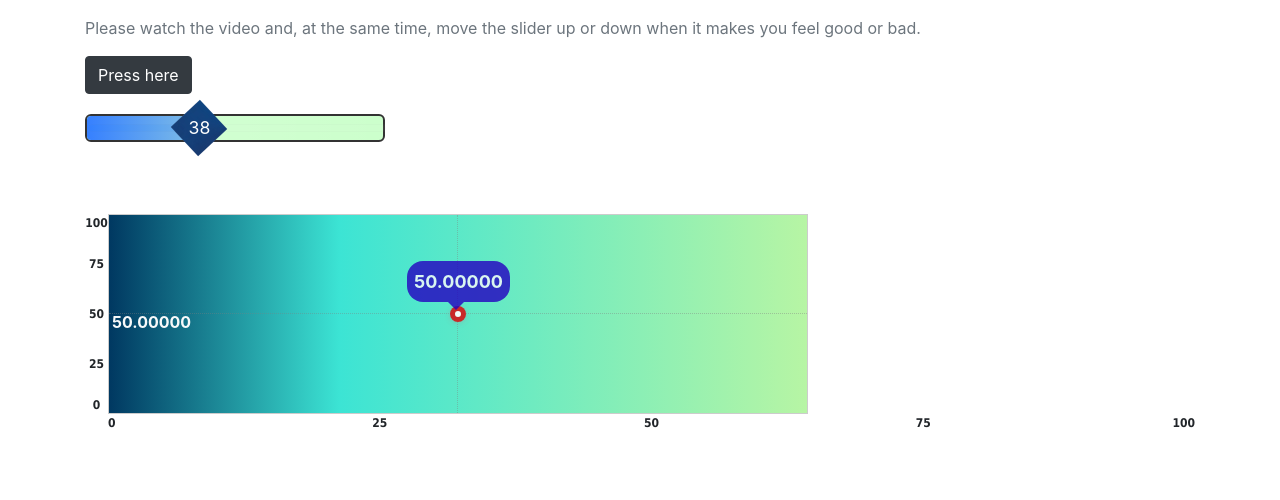
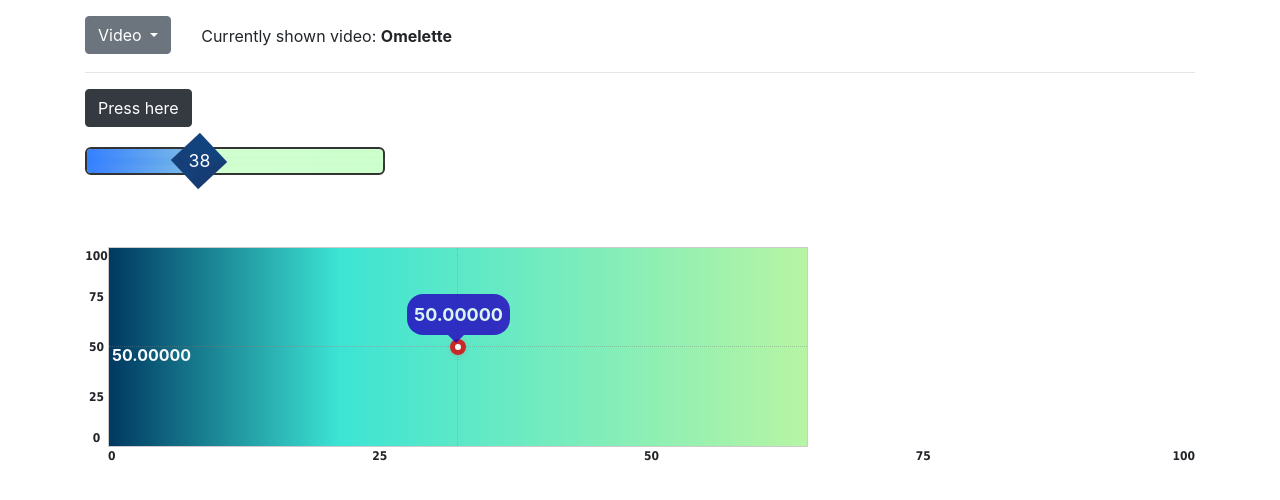
Before and after one commit to leahkla/cognitive-neuroscience-project, a Flask app: page /user in a window 1280 px wide. Shown: the part 56-556 px from the top of the page. Run offline with Flask 2, Linux system fonts and the light colour scheme; the visitor is signed in with stand-in values (Sample User, id 1); some libraries are stand-ins or nearby versions.

Commit message:
Added functionality to have multiple videos
The videos can be listed in video_conf.txt and the user can choose which one to watch.

```diff
--- a/app/templates/base.html
+++ b/app/templates/base.html
@@ -10,7 +10,7 @@
             crossorigin="anonymous"></script>
     <script src="https://code.jquery.com/ui/1.12.1/jquery-ui.js"></script>
     <script
-            src="https://maxcdn.bootstrapcdn.com/bootstrap/4.3.1/js/bootstrap.min.js"></script>
+            src="https://maxcdn.bootstrapcdn.com/bootstrap/4.3.1/js/bootstrap.bundle.min.js"></script>
     <link rel="stylesheet"
           href="https://stackpath.bootstrapcdn.com/bootstrap/4.3.1/css/bootstrap.min.css"
           integrity="sha384-ggOyR0iXCbMQv3Xipma34MD+dH/1fQ784/j6cY/iJTQUOhcWr7x9JvoRxT2MZw1T"
@@ -62,9 +62,6 @@ needs to be provided by templates that inherit from base. -->
 {% endblock %}
 
 
-<script src="https://stackpath.bootstrapcdn.com/bootstrap/4.3.1/js/bootstrap.min.js"
-        integrity="sha384-JjSmVgyd0p3pXB1rRibZUAYoIIy6OrQ6VrjIEaFf/nJGzIxFDsf4x0xIM+B07jRM"
-        crossorigin="anonymous"></script>
 </body>
 
 </html>
--- a/app/templates/user/user.html
+++ b/app/templates/user/user.html
@@ -33,20 +33,36 @@
 {% endblock %}
 
 
-{% set vimeoId = '65107797' %}
-
 {% block main_body %}
 
-<div class="container text-muted">
-    Please watch the video and, at the same time, move the slider up or down
-    when it makes you feel good or bad.
-    <p></p>
+<div class="container">
+    <div class="row">
+        <div class="dropdown col-md-auto">
+            <button class="btn btn-secondary dropdown-toggle" type="button"
+                    id="video_selector" data-toggle="dropdown"
+                    aria-haspopup="true" aria-expanded="false"
+                    data-display="static">
+                Video
+            </button>
+            <div class="dropdown-menu" aria-labelledby="dropdownMenuButton">
+                {% for id, v in vid_dict.items() %}
+                <a class="dropdown-item"
+                   href="{{ url_for('user.user', vid=id) }}">{{ v }}</a>
+                {% endfor %}
+            </div>
+        </div>
+        <div class="py-2 col-md-auto">
+            <span>Currently shown video: <b>{{currentVideo[1]}}</b></span>
+        </div>
+    </div>
+    <hr>
 </div>
+
 
 <div class="container">
     <div class="align-items-center">
         <div>
-            <div data-vimeo-id="{{ vimeoId }}"
+            <div data-vimeo-id="{{ currentVideo[0] }}"
                  id="player"></div>
         </div>
         <div>
@@ -59,12 +75,12 @@
                        value="50" name="value"
                        ondrag="slider_value.innerHTML = this.value;"
                        onchange="player.getCurrentTime().then(timestamp =>
-                                {sendData(timestamp, this.value, {{ vimeoId }})});
+                                {sendData(timestamp, this.value, {{ currentVideo[0] }})});
                                 slider_value.innerHTML = this.value;">
             </form> -->
 
         </div>
-        <div id="slider_value" class="align-self-end"
+        <div id="slider_value1" class="align-self-end"
              style="position:relative;bottom:30px">
         </div>
 
@@ -75,10 +91,10 @@
 
                         <input class="customrange" type="range" min="0"
                                max="100" value="50" name="value"
-                               ondrag="slider_value.innerHTML = this.value;"
+                               ondrag="slider_value1.innerHTML = this.value;"
                                onchange="player.getCurrentTime().then(timestamp =>
-                       {sendData2D(timestamp, this.value, 50, {{ vimeoId }})});
-                       slider_value.innerHTML = this.value;">
+                       {sendData2D(timestamp, this.value, 50, {{ currentVideo[0] }})});
+                       slider_value1.innerHTML = this.value;">
                     </div>
                     <div class="sliderthumb"></div>
                     <center>
@@ -88,13 +104,13 @@
             </form>
         </div>
 
-        <div id="slider_value" class="align-self-end"
+        <div id="slider_value2" class="align-self-end"
              style="position:relative;bottom:10px">
         </div>
         <div style="display:block;" id="slider_div">
 
             <input id="slider" class="align-self-end" min="0" max="100"
-                   ondrag="slider_value.innerHTML = this.value;"
+                   ondrag="slider_value2.innerHTML = this.value;"
                    onchange="twoDimensionalSliderOnChange();"
                    style="position:relative;bottom:10px">
 
@@ -113,10 +129,17 @@ function twoDimensionalSliderOnChange()
                console.log(valval);
                let valval1 = valval.split("|")[0];
                let valval2 = valval.split("|")[1];
-               sendData2D(timestamp, Math.round(parseFloat(valval1)), Math.round(parseFloat(valval2)), {{ vimeoId }});
+               sendData2D(timestamp, Math.round(parseFloat(valval1)), Math.round(parseFloat(valval2)), {{ currentVideo[0] }});
              }
            });
 }
+
+
+
+
+
+
+
 
 
 </script>
@@ -144,6 +167,13 @@ $('#slider').range2DSlider({
 
 $('#slider')
   .range2DSlider();
+
+
+
+
+
+
+
 
 
 </script>
@@ -180,6 +210,13 @@ $('#slider')
     });
 
 
+
+
+
+
+
+
+
 </script>
 
 <script>
@@ -206,12 +243,19 @@ $('#slider')
     });
     button.addEventListener("mouseup", event => {
         if(event.button == 0){
-                sendData2D(time, ticks, 50, {{ vimeoId }})
+                sendData2D(time, ticks, 50, {{ currentVideo[0] }})
                 clearInterval(clock);
                 ticks = 0;
         }
     });
 
 
+
+
+
+
+
+
+
 </script>
 {% endblock %}
--- a/app/user/routes.py
+++ b/app/user/routes.py
@@ -6,7 +6,7 @@ It has only the webpages belonging to the user blueprint,
 i.e. those belonging to the user interface.
 """
 
-from flask import render_template
+from flask import render_template, request, flash
 
 from app.user import bp
 from app.functionalities import check_access_right
@@ -25,4 +25,19 @@ def user():
     # videos = {'Omelette':'65107797', 'Happiness':'28374299'}
 
     check_access_right(forbidden='researcher', redirect_url='researcher.chart')
-    return render_template('user/user.html')  # , videos=videos)
+
+    vid_file = 'app/user/video_conf.txt'
+    with open(vid_file) as f:
+        videos = f.readlines()
+    vid_list = [x.strip() for x in videos if x.strip() if
+                (x.strip()[0] is not '#')]
+    vid_dict = dict([map(str.strip, i.split(':')) for i in vid_list])
+
+    cur_vid_id = request.args.get('vid')
+    if not cur_vid_id:
+        currentVideo = vid_list[0].split(':')
+    else:
+        currentVideo = [cur_vid_id, vid_dict[cur_vid_id]]
+
+    return render_template('user/user.html', vid_dict=vid_dict,
+                           currentVideo=currentVideo)
--- /dev/null
+++ b/app/user/video_conf.txt
@@ -0,0 +1,7 @@
+# List of the video ID's for the videos that are accessible in the app:
+# (the ID is the number following "https://vimeo.com/" in the url)
+# Behind the ID, write a colon and the name of the video.
+# Lines beginning with a # or empty lines are ignored.
+
+65107797:Omelette
+37145612:Snow Drifter
```
